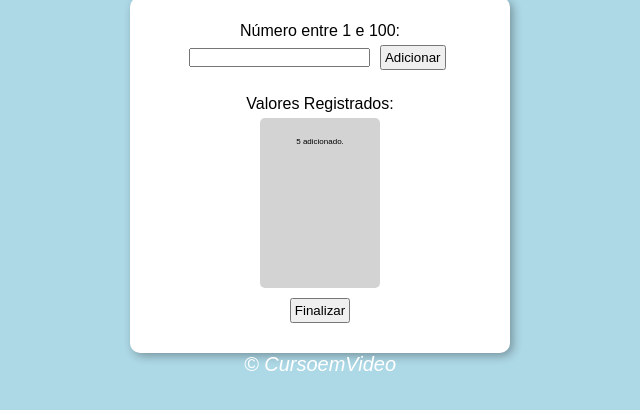
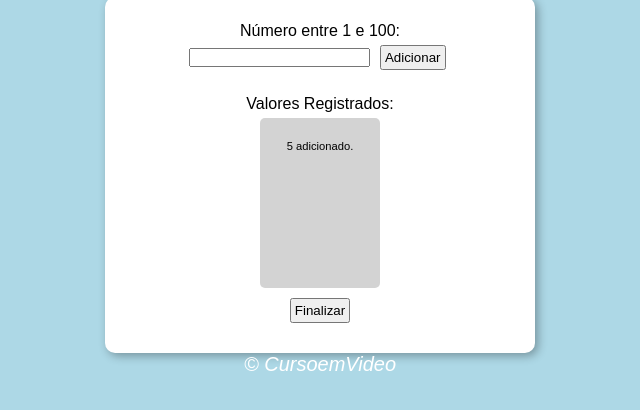
Before and after one commit to flplemos/cursoJS, a plain HTML site: page aula16ex/modelo/index.html in a window 1280 px wide. Both pictures are taken after typing "5" into the empty fields and a click on the button "Adicionar". Shown: the part 68-478 px from the top of the page, without its empty margins (320-960 px from the left). Drawn offline with Linux system fonts and the light colour scheme.

Commit message:
correção de bugs

```diff
--- a/aula16ex/modelo/estilo.css
+++ b/aula16ex/modelo/estilo.css
@@ -32,7 +32,7 @@ section {
     background: white;
     border-radius: 10px;
     padding: 15px;
-    width: 350px;
+    width: 400px;
     margin: auto;
     box-shadow: 3px 3px 10px rgba(0, 0, 0, 0.315);
 
@@ -50,7 +50,7 @@ footer {
     background-color: lightgray;
     border-radius: 5px;
     padding: 10px;
-    font-size: 0.5em;
+    font-size: 0.7em;
     height: 150px;
     width: 100px;
     overflow-y: scroll;
--- a/aula16ex/modelo/script.js
+++ b/aula16ex/modelo/script.js
@@ -19,7 +19,7 @@ function adicionar() {
             window.alert('Este número já foi inserido. Digite um número diferente.');
         }
     } else {
-        window.alert('Digite um número válido maior que zero');
+        window.alert('Digite um número válido, entre 1 e 100');
     }
 }
 
```
